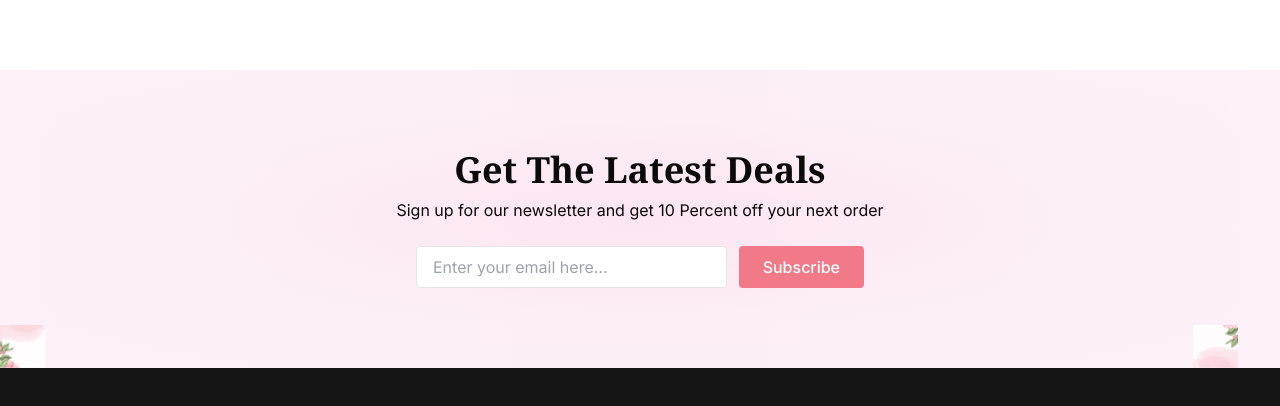
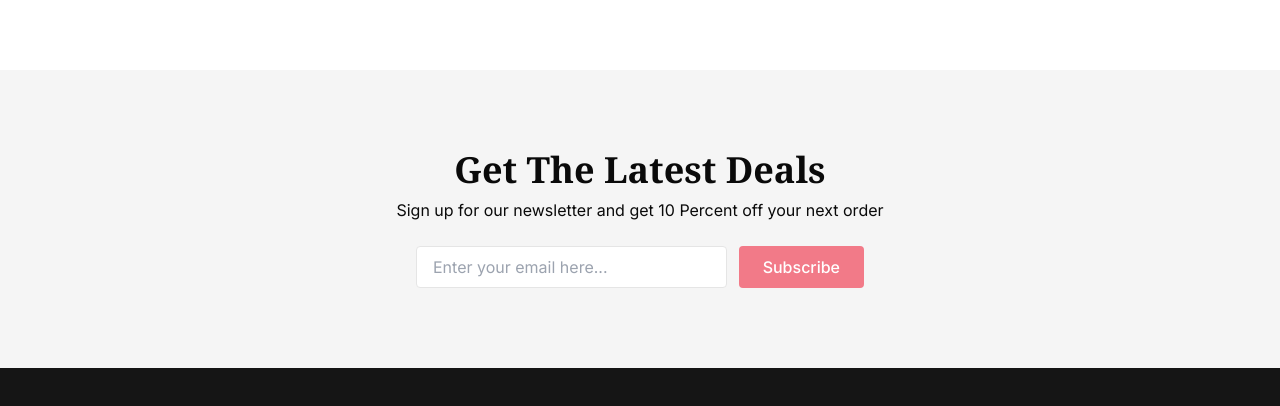
Before and after one commit to nirob019207/jackieo_frontend, a Next.js app: page / in a window 1280 px wide. Shown: the part 3836-4242 px from the top of the page. Built offline with nearby package versions, Linux system fonts and the light colour scheme.

Commit message:
test commit

```diff
--- a/src/components/Home/Subscription.tsx
+++ b/src/components/Home/Subscription.tsx
@@ -3,47 +3,12 @@ import subscriptionImg from "@/assets/subscriptionImg.svg";
 
 export default function Subscription() {
     return (
-        <div className="relative w-full overflow-hidden bg-gradient-to-r from-pink-50 via-pink-100 to-pink-50">
-            {/* Background soft pink watercolor effect */}
-            <div className="absolute inset-0 bg-pink-50 opacity-75" aria-hidden="true" />
-            <div
-                className="absolute inset-0 bg-[radial-gradient(ellipse_at_center,_var(--tw-gradient-stops))] from-pink-200/30 via-pink-100/20 to-transparent"
-                aria-hidden="true"
-            />
-
-            {/* Left flowers */}
-            <div className="absolute left-0 bottom-0 w-24 sm:w-32 md:w-40 lg:w-48">
-                <Image
-                    src={subscriptionImg}
-                    alt=""
-                    width={150}
-                    height={300}
-                    className="object-contain object-left-bottom opacity-80"
-                    aria-hidden="true"
-                    style={{
-                        clipPath: "polygon(0 0, 30% 0, 30% 100%, 0 100%)",
-                    }}
-                />
-            </div>
-
-            {/* Right flowers */}
-            <div className="absolute right-0 bottom-0 w-24 sm:w-32 md:w-40 lg:w-48">
-                <Image
-                    src={subscriptionImg}
-                    alt=""
-                    width={150}
-                    height={300}
-                    className="object-contain object-right-bottom opacity-80"
-                    aria-hidden="true"
-                    style={{
-                        clipPath: "polygon(70% 0, 100% 0, 100% 100%, 70% 100%)",
-                    }}
-                />
-            </div>
-
+        <div className="relative w-full overflow-hidden">
             {/* Content container */}
-            <div className="relative py-12 sm:py-16 md:py-20 px-6 max-w-4xl mx-auto">
-                <div className="text-center">
+            <div className="relative py-12 sm:py-16 md:py-20 px-6 max-w-4xl mx-auto bg-no-repeat">
+                <div className="text-center" style={{
+                    backgroundImage: subscriptionImg
+                }}>
                     <h2 className="text-3xl sm:text-4xl font-serif font-bold text-gray-900 mb-2">Get The Latest Deals</h2>
                     <p className="text-gray-700 mb-6 max-w-xl mx-auto text-sm sm:text-base">
                         Sign up for our newsletter and get 10 Percent off your next order
```
